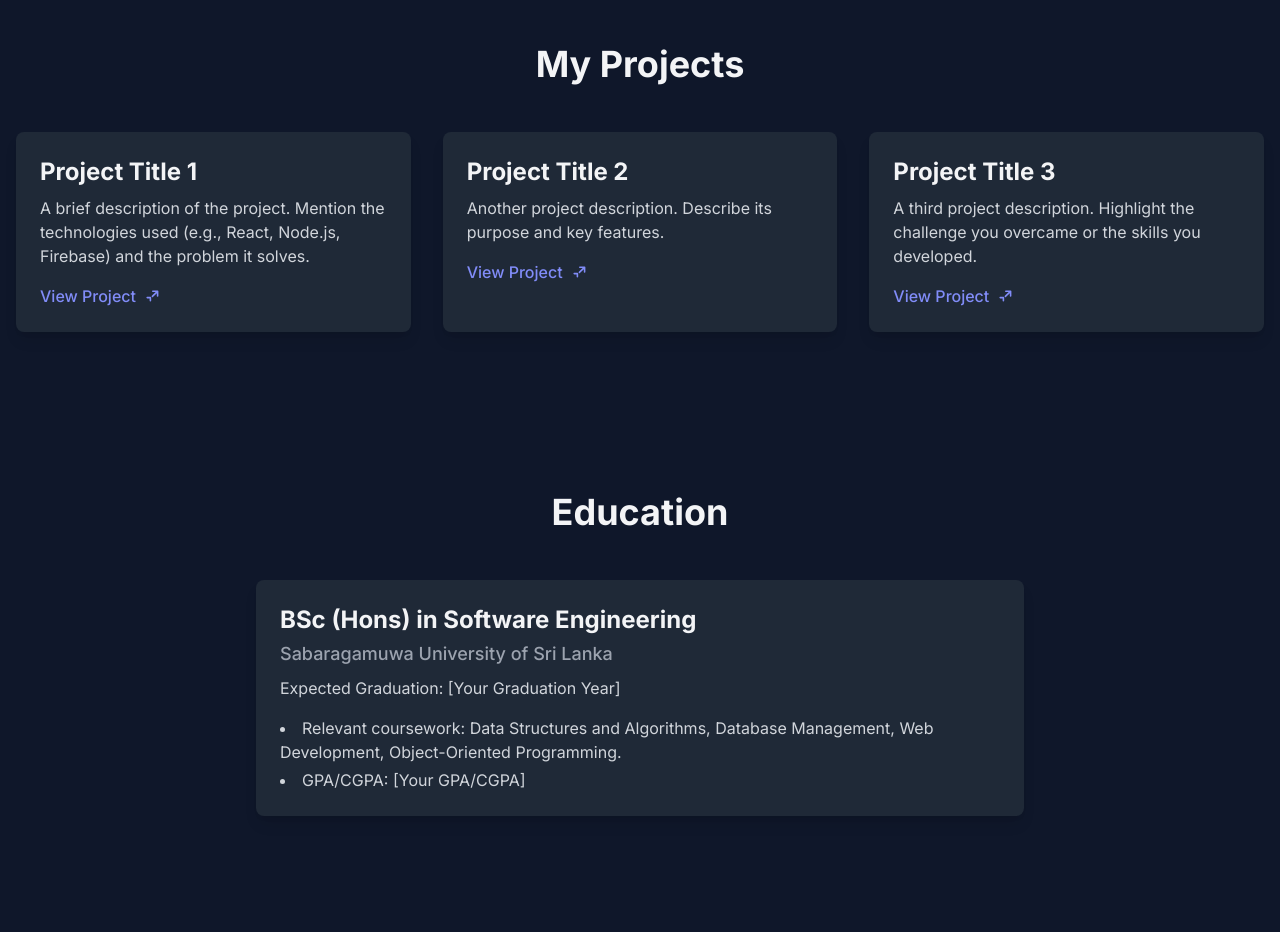
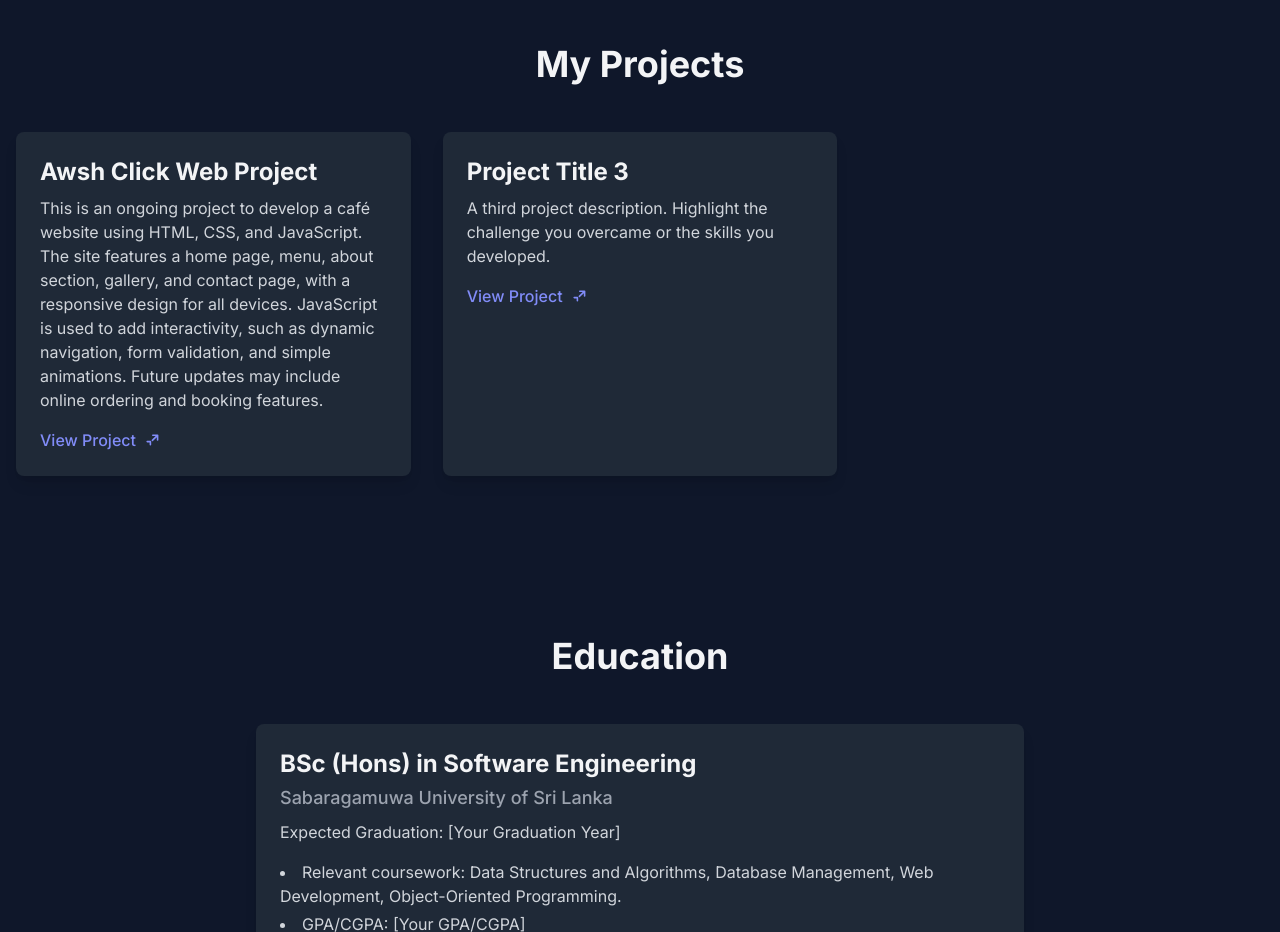
Before and after one commit to snadun319-netizen/My_port, a plain HTML site: page index.html in a window 1280 px wide. Shown: the part 1280-2212 px from the top of the page. Drawn offline with nearby package versions, Linux system fonts and the light colour scheme.

Commit message:
Update index.html

```diff
--- a/index.html
+++ b/index.html
@@ -227,17 +227,20 @@
 
         <!-- Project Grid -->
         <div class="grid grid-cols-1 md:grid-cols-2 lg:grid-cols-3 gap-8">
+
           <!-- Project Card 1 -->
           <div
             class="bg-gray-800 rounded-lg shadow-lg overflow-hidden transition-transform transform hover:scale-105"
           >
             <div class="p-6">
               <h3 class="text-2xl font-semibold text-gray-100 mb-2">
-                Project Title 1
+               Awsh Click Web Project
               </h3>
               <p class="text-gray-300 text-base mb-4">
-                A brief description of the project. Mention the technologies
-                used (e.g., React, Node.js, Firebase) and the problem it solves.
+                This is an ongoing project to develop a café website using HTML, CSS, and JavaScript.
+                The site features a home page, menu, about section, gallery, and contact page, with a responsive design for all devices.
+                JavaScript is used to add interactivity, such as dynamic navigation, form validation, and simple animations.
+                Future updates may include online ordering and booking features.
               </p>
               <a
                 href="#"
@@ -262,40 +265,6 @@
           </div>
 
           <!-- Project Card 2 -->
-          <div
-            class="bg-gray-800 rounded-lg shadow-lg overflow-hidden transition-transform transform hover:scale-105"
-          >
-            <div class="p-6">
-              <h3 class="text-2xl font-semibold text-gray-100 mb-2">
-                Project Title 2
-              </h3>
-              <p class="text-gray-300 text-base mb-4">
-                Another project description. Describe its purpose and key
-                features.
-              </p>
-              <a
-                href="#"
-                class="text-indigo-400 hover:text-indigo-500 font-medium inline-flex items-center"
-              >
-                View Project
-                <svg
-                  class="ml-2 w-4 h-4"
-                  fill="currentColor"
-                  viewBox="0 0 20 20"
-                  xmlns="http://www.w3.org/2000/svg"
-                >
-                  <path
-                    d="M11 3a1 1 0 100 2h3.586l-4.793 4.793a1 1 0 001.414 1.414L16 6.414V10a1 1 0 102 0V4a1 1 0 00-1-1h-6z"
-                  ></path>
-                  <path
-                    d="M4 11a1 1 0 100 2h3v3a1 1 0 102 0v-4a1 1 0 00-1-1H4z"
-                  ></path>
-                </svg>
-              </a>
-            </div>
-          </div>
-
-          <!-- Project Card 3 -->
           <div
             class="bg-gray-800 rounded-lg shadow-lg overflow-hidden transition-transform transform hover:scale-105"
           >
```
